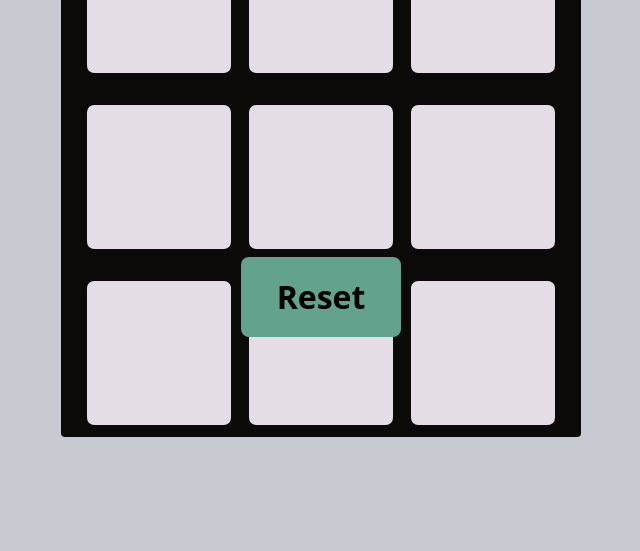
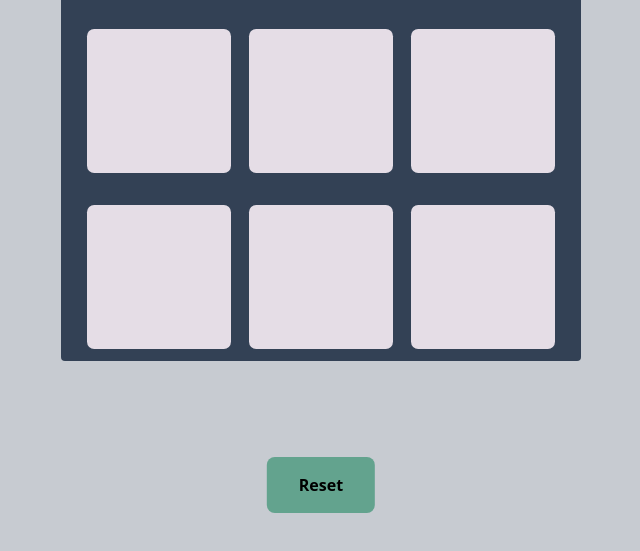
Before and after one commit to cosmicrolex/Basic_Tic_Tac_Toe, a plain HTML site: page index.html in a window 1280 px wide. Shown: the part 223-774 px from the top of the page, without its empty margins (319-959 px from the left). Drawn offline with nearby package versions, Linux system fonts and the light colour scheme.

Commit message:
made some improvements

```diff
--- a/index.html
+++ b/index.html
@@ -24,17 +24,19 @@
     <!--here we are giving it two calsses , and a hide class to hide it-->
     <div class="container  justify-center items-center text-center font-extrabold text-1xl
       ">
-      <h1 id="Title" class=" text-[#6439FF] m-auto mt-[1rem] inset-0 absolute
+      <h1 id="Title" class="z-11 text-[#6439FF] m-auto mt-[1rem] inset-0 absolute
       text-2xl
-      sm:text-3xl sm:m-auto mt-[10%]
-      md:text-[6rem] md:mt-[10rem]
-      lg:text-4xl mt-[10%]
-      xl:text-3xl mt-[10%]  ">
+      sm:text-3xl sm:m-[2rem]
+      md:text-[4rem]
+      lg:text-4xl
+      xl:text-3xl xl:m-auto  ">
         Tic Tac Toe
       </h1>
       <div
         id="mainDiv"
-        class="mainDiv m-auto inset-0 absolute rounded m-auto bg-[#334155]    sm:bg-[#686D76] md:bg-[#686D76] lg:bg-[#686D76] xl:bg-[#0c0a09] 2xl:bg-[#818cf8] justify-center items-center w-[65vmin] h-[65vmin] flex flex-wrap gap-2"
+        class="mainDiv m-auto inset-0 absolute rounded m-auto bg-[#334155]  justify-center items-center w-[65vmin] h-[65vmin] flex flex-wrap gap-2
+        lg:mt-[5rem]
+        xl:mt-[4rem]"
       >
         <button
           type="button"
@@ -87,12 +89,7 @@
       <button
   type="button"
   id="reset-btn"
-  class="flex items-center justify-center text-center bg-[#63a38e] hover:bg-[#4d7d6f] rounded-[1vh] border-none
-         text-1xl px-[2rem] py-[1rem]
-         sm:px-[2rem] sm:py-[1rem]
-         md:px-[4rem] md:py-[2rem] md:text-[3rem] md:absolute md:bottom-0 md:left-0 md:right-0 md:mb-[15rem] md:m-auto md:max-w-[10rem] md:max-h-[5rem]
-         lg:text-[2rem]
-         xl:text-1xl"
+  class="flex items-center justify-center text-center bg-[#63a38e] hover:bg-[#4d7d6f] rounded-[1vh] border-none text-1xl px-8 py-4 absolute bottom-0 left-1/2 transform -translate-x-1/2 mb-16 max-w-xs sm:max-w-sm md:max-w-md lg:max-w-lg  xl:max-w-xl "
 >
   Reset
 </button>
```
